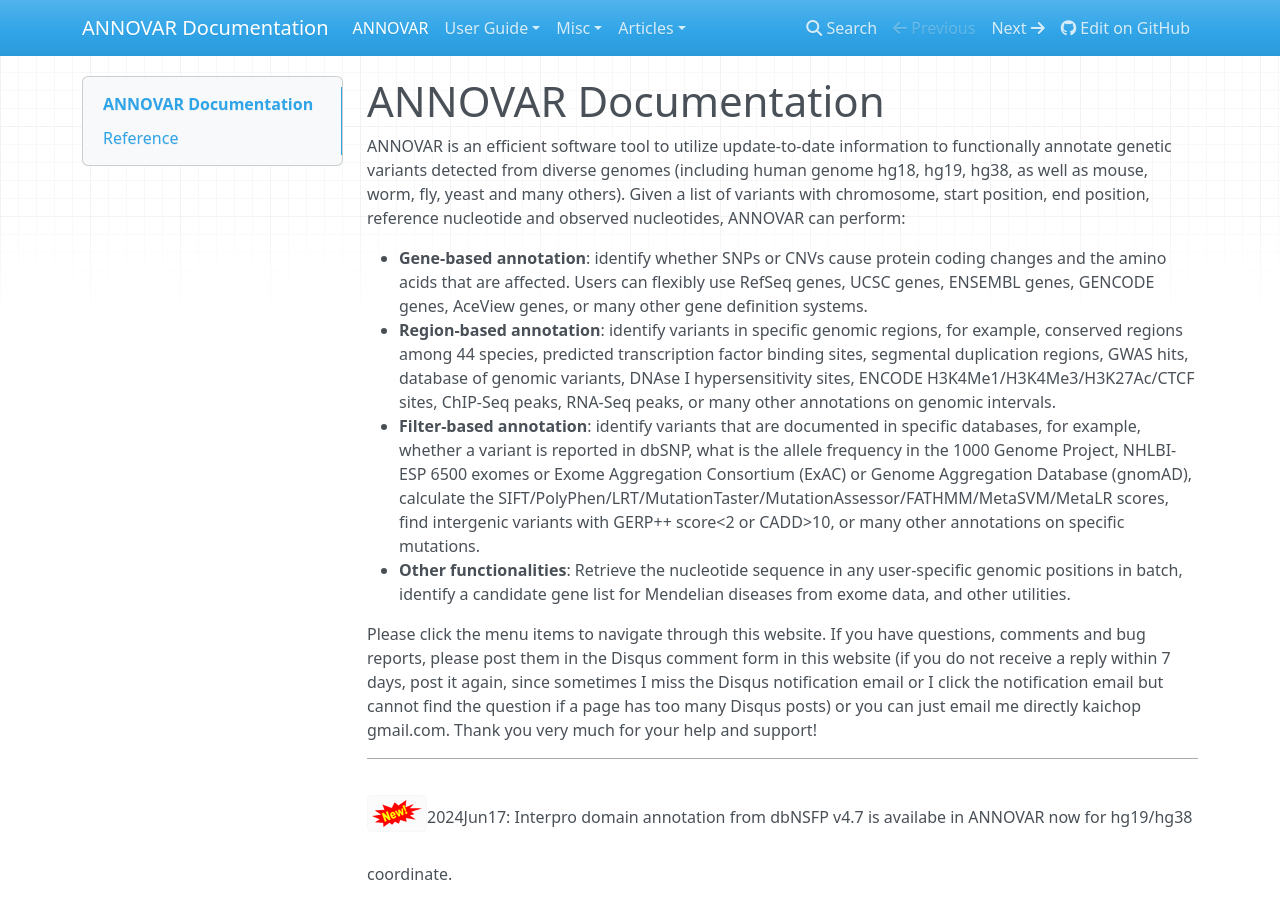
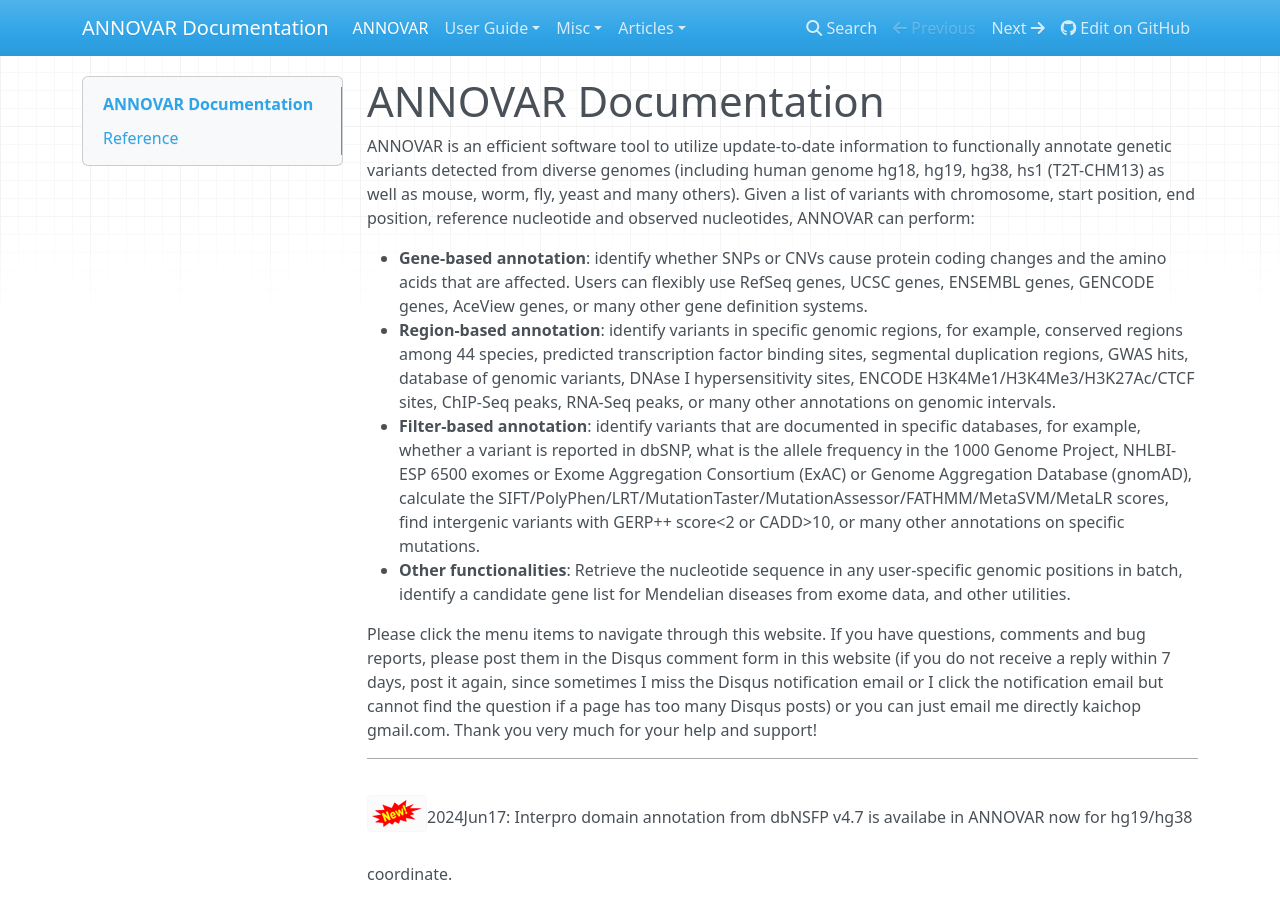
Before and after one commit to WGLab/doc-ANNOVAR, an MkDocs documentation site: the page built from docs/index.md, in a window 1280 px wide and 900 px high. Built offline with MkDocs 1.6.1, drawn with Linux system fonts in a browser that asks for light colours; nearby versions of some CDN libraries.

Commit message:
Update index.md

```diff
--- a/docs/index.md
+++ b/docs/index.md
@@ -1,6 +1,6 @@
 # ANNOVAR Documentation
 
-ANNOVAR is an efficient software tool to utilize update-to-date information to functionally annotate genetic variants detected from diverse genomes (including human genome hg18, hg19, hg38, as well as mouse, worm, fly, yeast and many others). Given a list of variants with chromosome, start position, end position, reference nucleotide and observed nucleotides, ANNOVAR can perform:
+ANNOVAR is an efficient software tool to utilize update-to-date information to functionally annotate genetic variants detected from diverse genomes (including human genome hg18, hg19, hg38, hs1 (T2T-CHM13) as well as mouse, worm, fly, yeast and many others). Given a list of variants with chromosome, start position, end position, reference nucleotide and observed nucleotides, ANNOVAR can perform:
 
 - **Gene-based annotation**: identify whether SNPs or CNVs cause protein coding changes and the amino acids that are affected. Users can flexibly use RefSeq genes, UCSC genes, ENSEMBL genes, GENCODE genes, AceView genes, or many other gene definition systems.
 - **Region-based annotation**: identify variants in specific genomic regions, for example, conserved regions among 44 species, predicted transcription factor binding sites, segmental duplication regions, GWAS hits, database of genomic variants, DNAse I hypersensitivity sites, ENCODE H3K4Me1/H3K4Me3/H3K27Ac/CTCF sites, ChIP-Seq peaks, RNA-Seq peaks, or many other annotations on genomic intervals.
```
